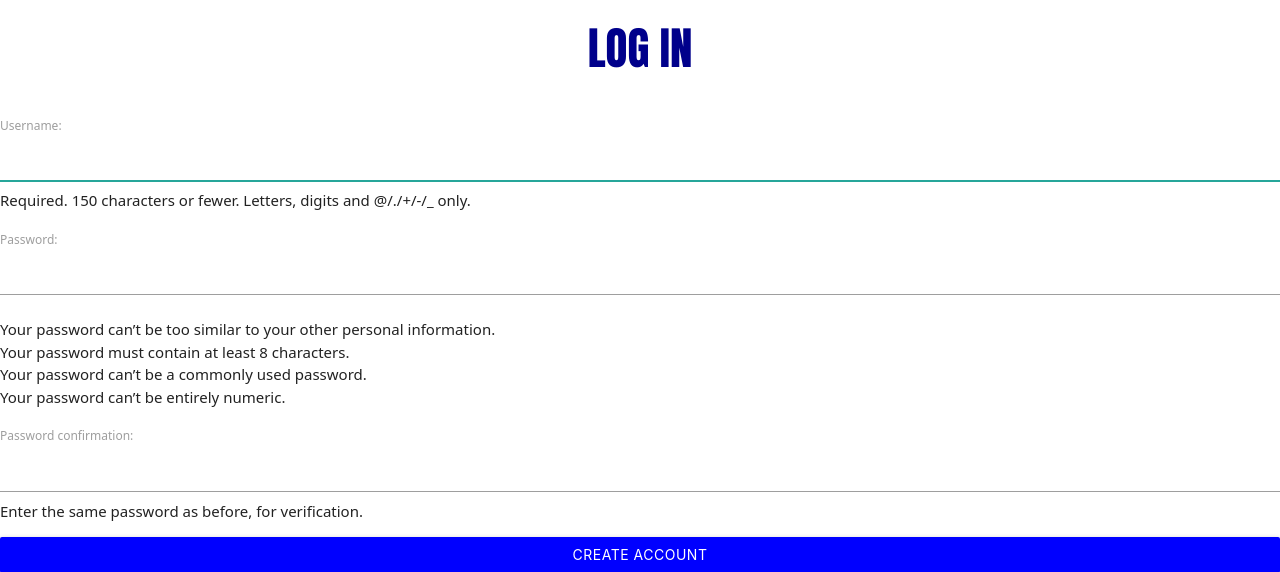
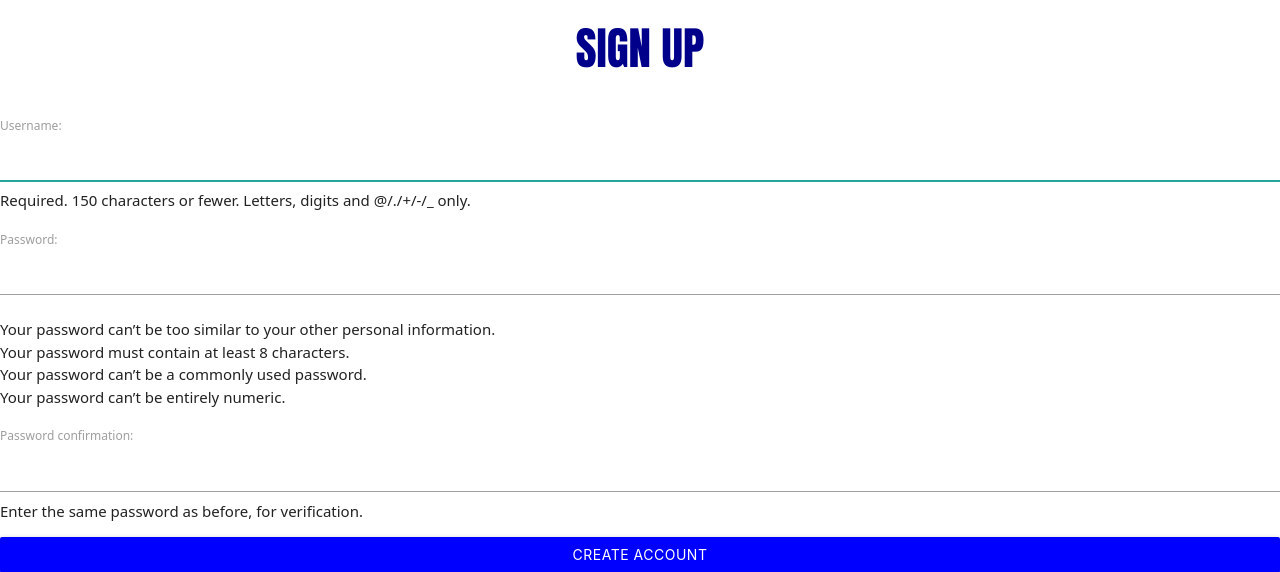
Before and after one commit to mlewis2257/dmc-cruises, a Django app: page /accounts/signup/ in a window 1280 px wide. Shown: the part 733-1305 px from the top of the page. Run offline with Django 4.2, Linux system fonts and the light colour scheme; parts of the project's set-up code (start-up, migrations or seed data) failed here and were passed over.

```diff
--- a/main_app/templates/registration/signup.html
+++ b/main_app/templates/registration/signup.html
@@ -48,7 +48,7 @@
   <div id="image-wrapper">
   </div>
 
-<h1>Log In</h1>
+<h1>Sign Up</h1>
 
 <form method="POST" action="{% url 'signup' %}">
     {% csrf_token %}
```
Also changed, not shown: README.md.
